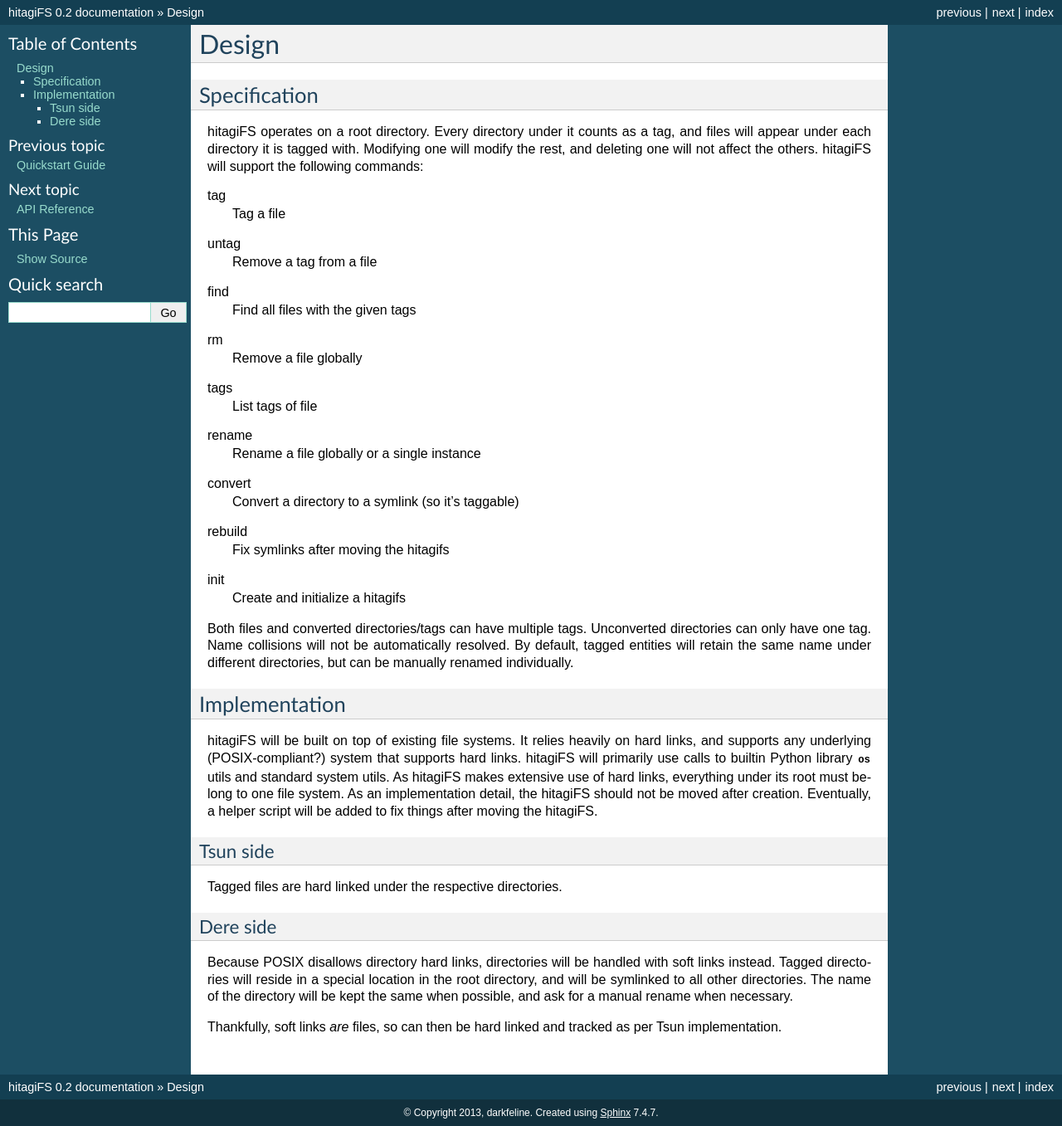
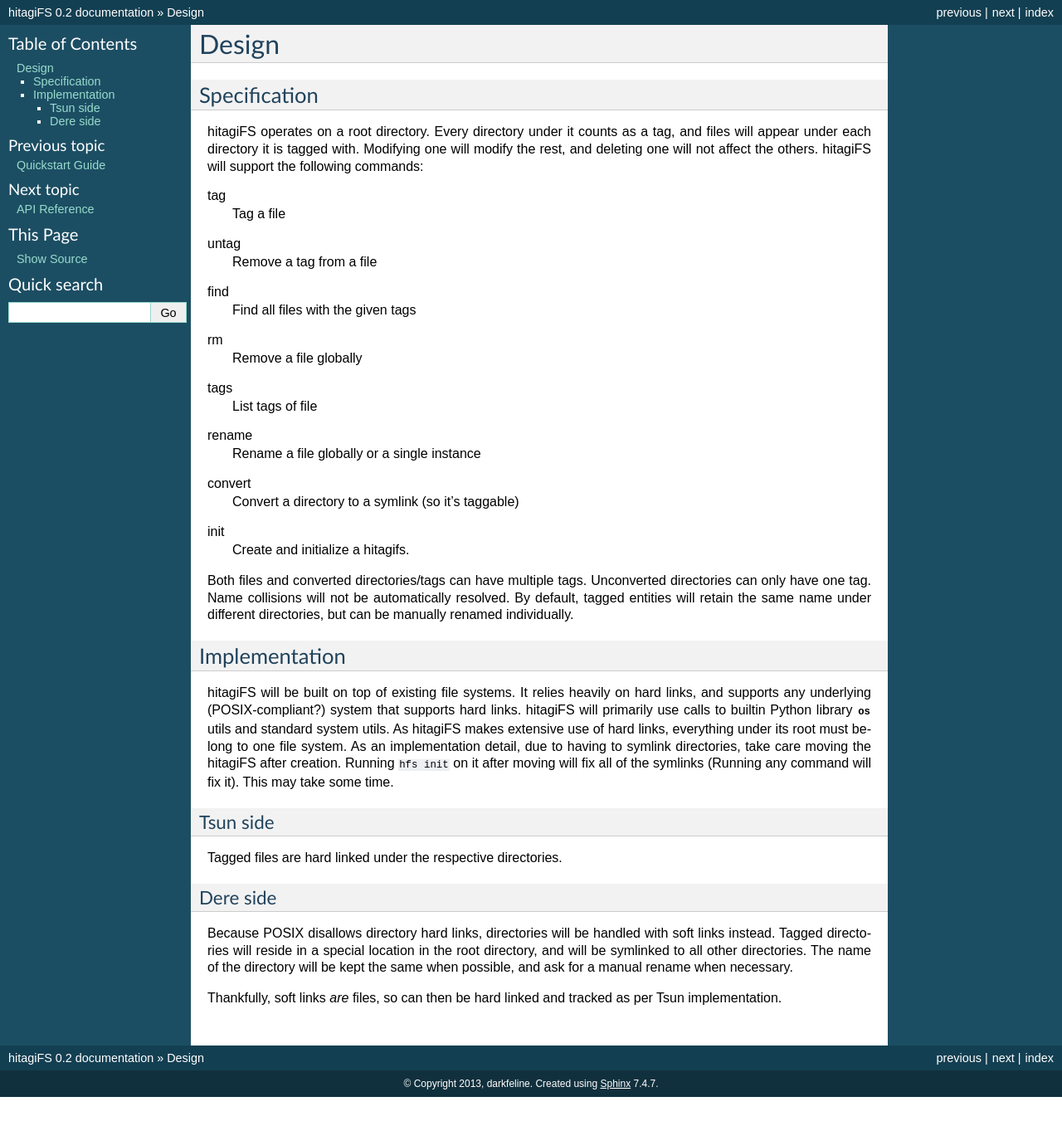
Before and after one commit to darkfeline/dantalian, a Sphinx documentation site: the page built from doc/specs.rst, in a window 1280 px wide. Shown: the whole page at 83% size. Built offline with Sphinx 7.4.7, drawn with Linux system fonts in a browser that asks for light colours; after the commit the page ends 1322 px from its top, so only the background shows below that.

Commit message:
Update design

```diff
--- a/doc/specs.rst
+++ b/doc/specs.rst
@@ -31,11 +31,8 @@ rename
 convert
     Convert a directory to a symlink (so it's taggable)
 
-rebuild
-    Fix symlinks after moving the hitagifs
-
 init
-    Create and initialize a hitagifs
+    Create and initialize a hitagifs.
 
 Both files and converted directories/tags can have multiple tags.  Unconverted
 directories can only have one tag.  Name collisions will not be automatically
@@ -50,9 +47,10 @@ hard links, and supports any underlying (POSIX-compliant?) system that supports
 hard links.  hitagiFS will primarily use calls to builtin Python library
 :mod:`os` utils and standard system utils.  As hitagiFS makes extensive use of
 hard links, everything under its root must belong to one file system.  As an
-implementation detail, the hitagiFS should not be moved after creation.
-Eventually, a helper script will be added to fix things after moving the
-hitagiFS.
+implementation detail, due to having to symlink directories, take care moving
+the hitagiFS after creation.  Running ``hfs init`` on it after moving will
+fix all of the symlinks (Running any command will fix it).  This may take some
+time.
 
 Tsun side
 ---------
```
